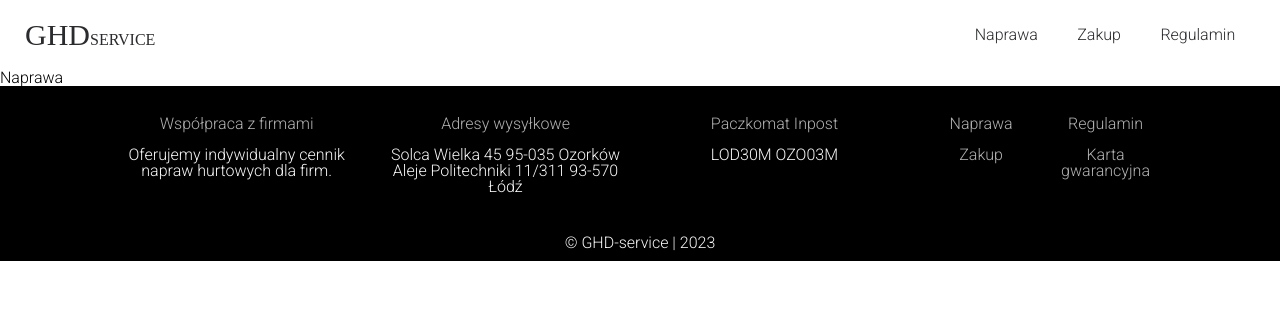
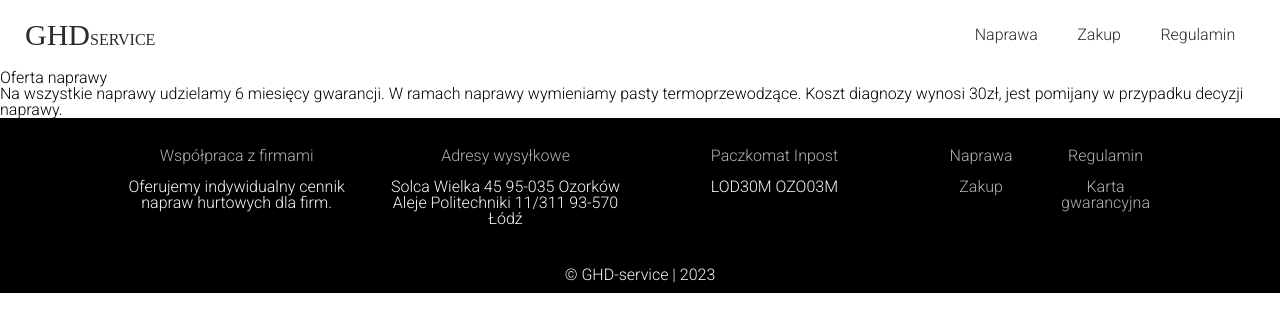
Before and after one commit to theWebCookie/ghd-serwis, a React (Create React App) app: page /naprawa in a window 1280 px wide. Shown: the top 332 px of the page. Built offline with nearby package versions, Linux system fonts and the light colour scheme; a web font is replaced by a local one.

Commit message:
create Heading component

```diff
--- a/src/components/pages/RepairPage.jsx
+++ b/src/components/pages/RepairPage.jsx
@@ -1,6 +1,9 @@
 import React from 'react'
+import Heading from '../parts/Heading';
 
 const RepairPage = () => (
-  <div>Naprawa</div>
+  <div>
+    <Heading content="repair" />
+  </div>
 )
 export default RepairPage;
--- /dev/null
+++ b/src/components/parts/Heading.jsx
@@ -0,0 +1,28 @@
+import React, { useState, useEffect } from 'react';
+
+const Heading = ({ content }) => {
+  const [text, setText] = useState({ title: "", paragraph: "" });
+
+  useEffect(() => {
+    const repairText = {
+      title: "Oferta naprawy",
+      paragraph: "Na wszystkie naprawy udzielamy 6 miesięcy gwarancji. W ramach naprawy wymieniamy pasty termoprzewodzące. Koszt diagnozy wynosi 30zł, jest pomijany w przypadku decyzji naprawy."
+    };
+
+    const offertText = {
+      title: "Nasze oferty sprzedaży",
+      paragraph: "Swoją sprzedaż prowadzimy na portalu olx oraz allegro. Wszytskie oferowane przez nas urządzenie zostają sprawdzone przed wysyłką. Przechodzą pełną konserwację. (czyszczenie ze śladów kosmetyków, oraz wymiana past termoprzewodzących). W cenie zakupu oferujemy rok gwarancji, z automatycznym przedłużeniem w w przypadku awarii."
+    };
+
+    setText(content === "repair" ? repairText : offertText);
+  }, [content]);
+
+  return (
+    <div>
+      <h1>{text.title}</h1>
+      <p>{text.paragraph}</p>
+    </div>
+  );
+}
+
+export default Heading;
```
